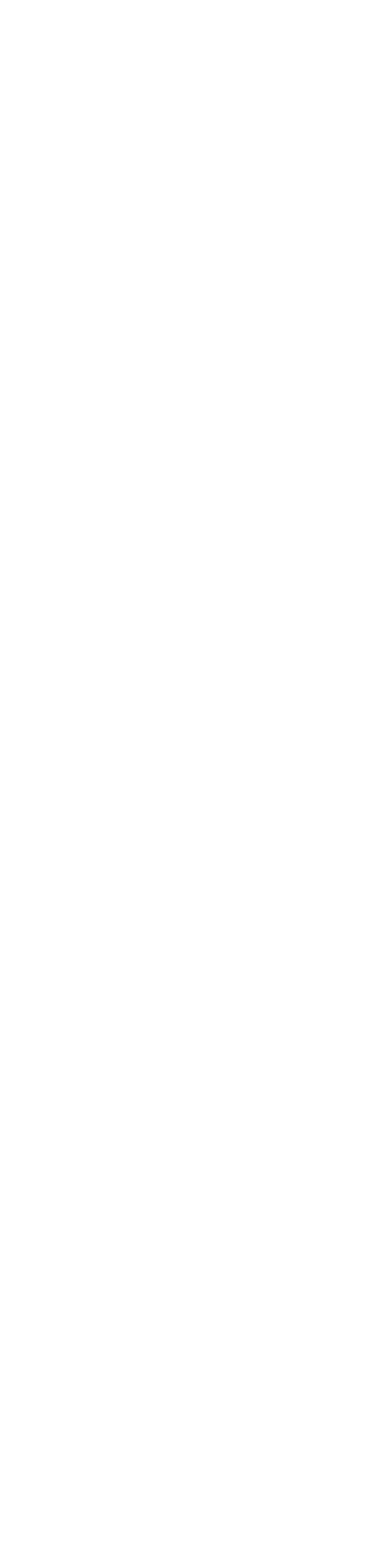
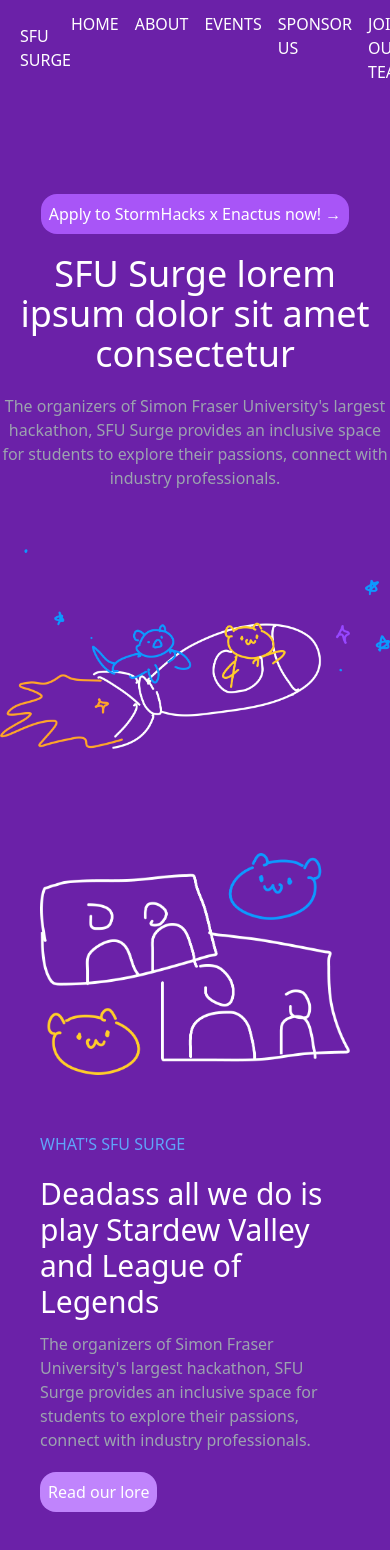
Before and after one commit to sfusurge/surge_website, a Next.js app: page / in a window 390 px wide. Before the commit the page ends 844 px from the top, so only its background shows below. Built offline with nearby package versions, Linux system fonts and the light colour scheme.

Commit message:
inital design no mobile nav yet

```diff
--- /dev/null
+++ b/src/app/components/NavBar.jsx
@@ -0,0 +1,17 @@
+
+function NavBar() {
+    return (
+        <div className="flex w-full bg-purple-800 justify-between items-center px-5 w-10/12 mx-auto p-3">
+            <p className="text-white">SFU SURGE</p>
+            <ul className="flex space-x-4 text-white">
+                <li>HOME</li>
+                <li>ABOUT</li>
+                <li>EVENTS</li>
+                <li>SPONSOR US</li>
+                <li>JOIN OUR TEAM</li>
+            </ul>
+        </div>
+    )
+}
+
+export default NavBar;
--- a/src/app/page.tsx
+++ b/src/app/page.tsx
@@ -1,8 +1,10 @@
 import Image from "next/image";
+import Landing from "./pages/Landing";
 
 export default function Home() {
   return (
     <main>
+      <Landing />
     </main>
   );
 }
--- /dev/null
+++ b/src/app/pages/Landing.jsx
@@ -0,0 +1,61 @@
+import NavBar from "../components/NavBar";
+import Background from "../assets/landing.png";
+import BodyImage from "../assets/landing-2.png";
+import Image from "next/image";
+
+function Landing() {
+    return (
+        <div className="bg-purple-800">
+            <div className="fixed top-0 left-0 w-full z-20">
+                <NavBar />
+            </div>
+
+            <div className="flex flex-col items-center justify-center h-screen pt-20">
+                <button className="mt-20 bg-purple-500 text-white px-2 py-2 rounded-2xl">
+                    Apply to StormHacks x Enactus now! &rarr;
+                </button>
+                <h1 className="mt-5 text-4xl max-w-md text-center text-white">
+                    SFU Surge lorem ipsum dolor sit amet consectetur
+                </h1>
+                <p className="mt-5 text-center max-w-md text-gray-400">
+                    The organizers of Simon Fraser University's largest hackathon, SFU Surge provides an inclusive space for students to explore their passions, connect with industry professionals.
+                </p>
+                <div className="relative w-full max-w-2xl h-80">
+                    <Image
+                        src={Background}
+                        alt="Background Image"
+                        layout="fill"
+                        objectFit="contain"
+                        quality={100}
+                    />
+                </div>
+            </div>
+
+            <div className="flex flex-col-reverse md:flex-row pb-10 pl-10 pr-10">
+                <div className="md:w-1/2 md:pl-10">
+                    <h2 className="text-blue-400">WHAT'S SFU SURGE</h2>
+                    <h1 className="mt-2 text-white mt-5 text-3xl max-w-md">
+                        Deadass all we do is play Stardew Valley and League of Legends
+                    </h1>
+                    <p className="mt-3 text-gray-400">
+                        The organizers of Simon Fraser University's largest hackathon, SFU Surge provides an inclusive space for students to explore their passions, connect with industry professionals.
+                    </p>
+                    <button className="mt-5 bg-purple-400 text-white px-2 py-2 rounded-2xl">
+                        Read our lore
+                    </button>
+                </div>
+                <div className="relative w-full md:w-1/2 max-w-2xl h-60 mb-12">
+                    <Image
+                        src={BodyImage}
+                        alt="Body Image"
+                        layout="fill"
+                        objectFit="contain"
+                        quality={100}
+                    />
+                </div>
+            </div>
+        </div>
+    );
+}
+
+export default Landing;
```
Also changed, not shown: src/app/assets/landing-2.png (added), src/app/assets/landing.png (added).
